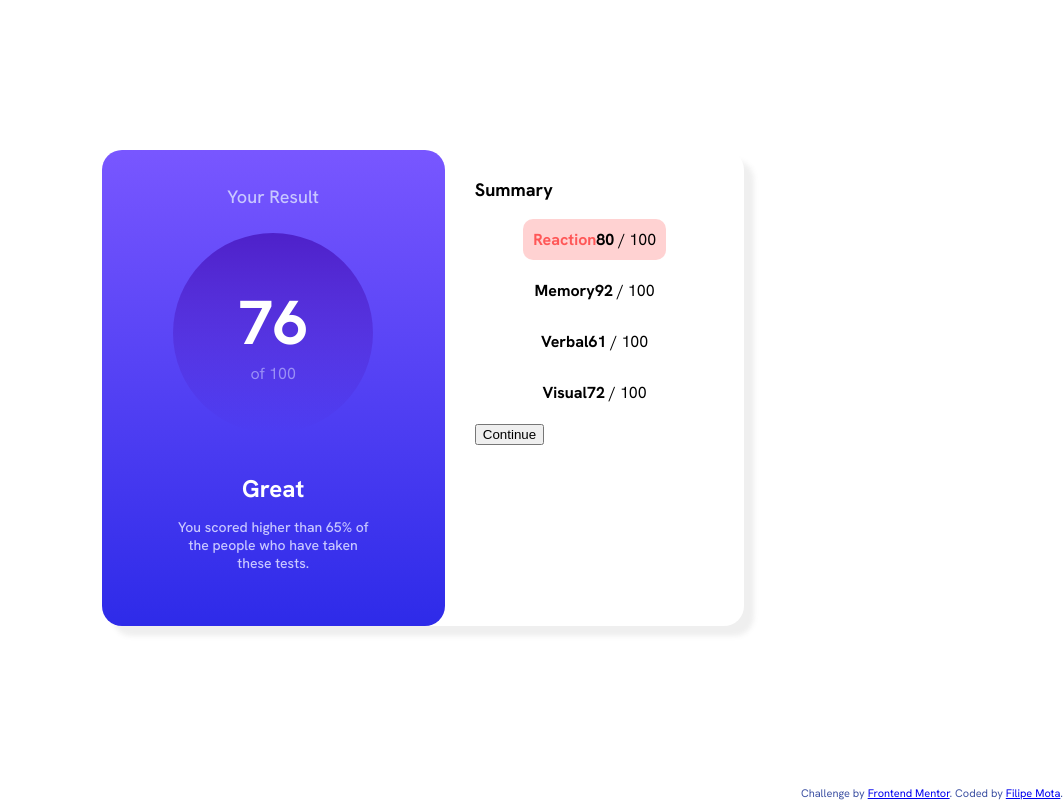
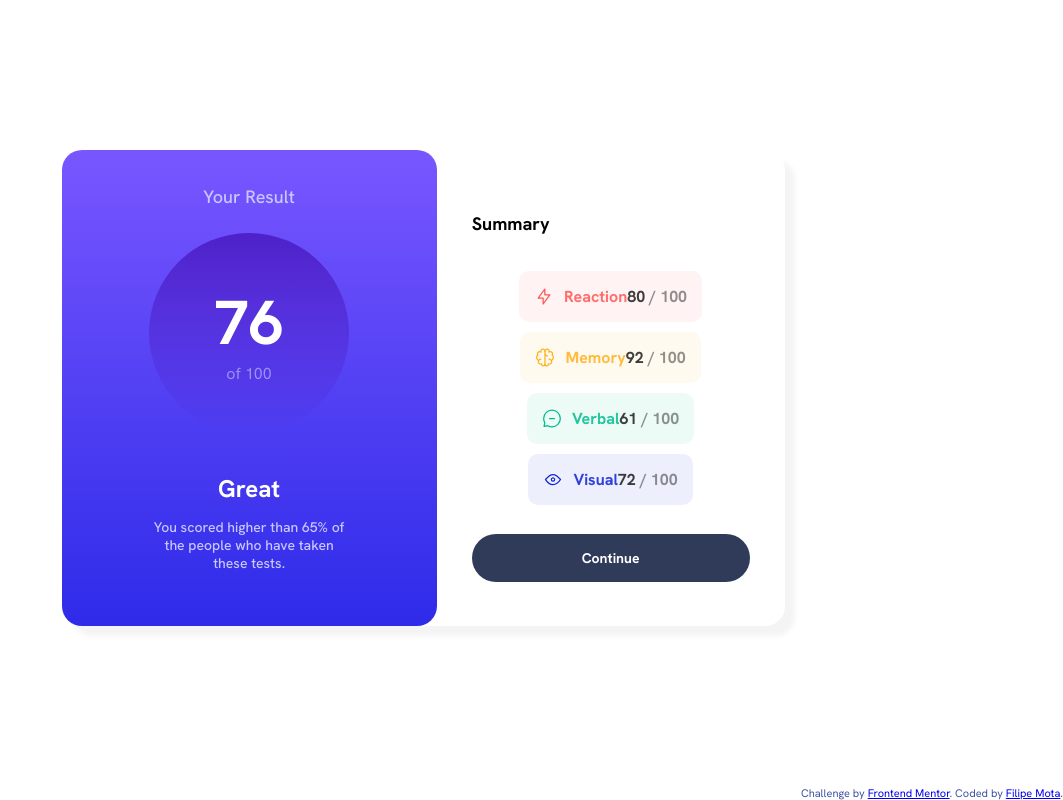
Before and after one commit to filipemota130/results-summary-component-challenge, a plain HTML site: page index.html in a window 1280 px wide. Shown: the whole page, without its empty margins (217-1280 px from the left). Drawn offline with Linux system fonts and the light colour scheme.

Commit message:
release: desktop version complete

```diff
--- a/index.html
+++ b/index.html
@@ -1,13 +1,16 @@
 <!DOCTYPE html>
 <html lang="en">
+
 <head>
   <meta charset="UTF-8">
-  <meta name="viewport" content="width=device-width, initial-scale=1.0"> <!-- displays site properly based on user's device -->
+  <meta name="viewport" content="width=device-width, initial-scale=1.0">
+  <!-- displays site properly based on user's device -->
 
   <link rel="icon" type="image/png" sizes="32x32" href="./assets/images/favicon-32x32.png">
   <link rel="stylesheet" type="text/css" href="./results-summary-component-main/style.css">
   <title>Frontend Mentor | Results summary component</title>
 </head>
+
 <body>
   <div class="menu">
     <div class="result">
@@ -23,23 +26,37 @@
     </div>
     <div class="summary">
       <p>Summary</p>
+      <div class="factors">
         <div class="factor" id="first">
+          <div style="display: flex;">
+            <img src="./results-summary-component-main/assets/images/icon-reaction.svg"></img>
             <div class="label">Reaction</div>
-        <div><b>80</b> / 100</div>
           </div>
-      <div class="factor" id="2">
+          <div class="text"><b>80</b> / 100</div>
+        </div>
+        <div class="factor" id="second">
+          <div style="display: flex;">
+            <img src="./results-summary-component-main/assets/images/icon-memory.svg"></img>
             <div class="label">Memory</div>
-        <div><b>92</b> / 100</div>
           </div>
-      <div class="factor" id="3">
+          <div class="text"><b>92</b> / 100</div>
+        </div>
+        <div class="factor" id="third">
+          <div style="display: flex;">
+            <img src="./results-summary-component-main/assets/images/icon-verbal.svg"></img>
             <div class="label">Verbal</div>
-        <div><b>61</b> / 100</div>
           </div>
-      <div class="factor" id="4">
+          <div class="text"><b>61</b> / 100</div>
+        </div>
+        <div class="factor" id="four">
+          <div style="display: flex;">
+            <img src="./results-summary-component-main/assets/images/icon-visual.svg"></img>
             <div class="label">Visual</div>
-        <div><b>72</b> / 100</div>
           </div>
-      <button>Continue</button>
+          <div class="text"><b>72</b> / 100</div>
+        </div>
+      </div>
+      <button class="Continue">Continue</button>
     </div>
   </div>
 
@@ -52,4 +69,5 @@
     @import url('https://fonts.googleapis.com/css2?family=Hanken+Grotesk:wght@300;400;500;700;800&display=swap');
   </style>
 </body>
+
 </html>
--- a/results-summary-component-main/style.css
+++ b/results-summary-component-main/style.css
@@ -10,7 +10,7 @@ body{
 
 .menu{
     border-radius: 20px;
-    box-shadow: 10px 10px 5px rgba(121, 121, 121, 0.123);
+    box-shadow: 10px 10px 5px rgba(121, 121, 121, 0.082);
     display: flex;
     align-self: center;
 }
@@ -43,7 +43,7 @@ body{
     font-weight: 500;
     align-self: center;
     text-align: center;
-    padding: 0px 40px 30px 40px;
+    padding: 0px 55px 30px 55px;
 }
 
 .result .title{
@@ -87,9 +87,12 @@ body{
 }
 
 .summary{
-    justify-content: center;
-    padding: 10px 30px;
+    display: flex;
+    flex-direction: column;
+    justify-content: space-around;
+    padding: 35px;
     width: 50%;
+    align-content:space-between;
 }
 .summary p{
     font-weight: bold;
@@ -101,20 +104,78 @@ body{
     justify-self: center;
     border-radius: 10px;
     margin-bottom: 10px;
-    padding: 10px;
+    padding: 15px;
     display: flex;
     justify-content: space-between;
+    align-content: space-between;
 }
 
 #first{
-    background-color:hsla(0, 100%, 67%, 0.267) ;
+    background-color:hsla(0, 100%, 67%, 0.069) ;
+}
+
+#first .label{
+    color:hsla(0, 100%, 67%, 0.861) ;
+}
+
+#second{
+    background-color:hsla(39, 100%, 56%, 0.069)
+}
+
+#second .label{
+    color:hsl(39, 100%, 56%, 0.861);
+}
+
+#third {
+    background-color:hsla(166, 100%, 37%, 0.069)
+}
+
+#third .label{
+    color:hsl(166, 100%, 37%, 0.861)
 }
 
 
-#first .label{
-    color:hsl(0, 100%, 67%) ;
+#four{
+    background-color:hsla(234, 85%, 45%, 0.069) ;
+}
+
+#four .label{
+    color:hsl(234, 85%, 45%, 0.861) ;
 }
 
 .label{
     font-weight: bold;
+    margin-left: 5px;
 }
+
+.factor img{
+    margin-right: 5px;
+}
+
+.text{
+    color: #0000006d;
+    font-weight: 700;
+}
+
+.Continue{
+    font-family: 'Hanken Grotesk';
+    font-weight: 600;
+    width: 100%;
+    border-radius: 50px;
+    border: 0;
+    font-size: 14px;
+    padding: 15px 40px;
+    align-self: flex-end;
+    background-color: hsl(224, 30%, 27%);
+    color: white;
+}
+
+.Continue:hover{
+    cursor: pointer;
+    background-color: hsl(224, 23%, 34%);
+    transition: ease-in-out 0.1s;
+}
+
+b{
+    color: #000000c1;
+}
```
Lines whose indentation alone changed are shown as unchanged.
